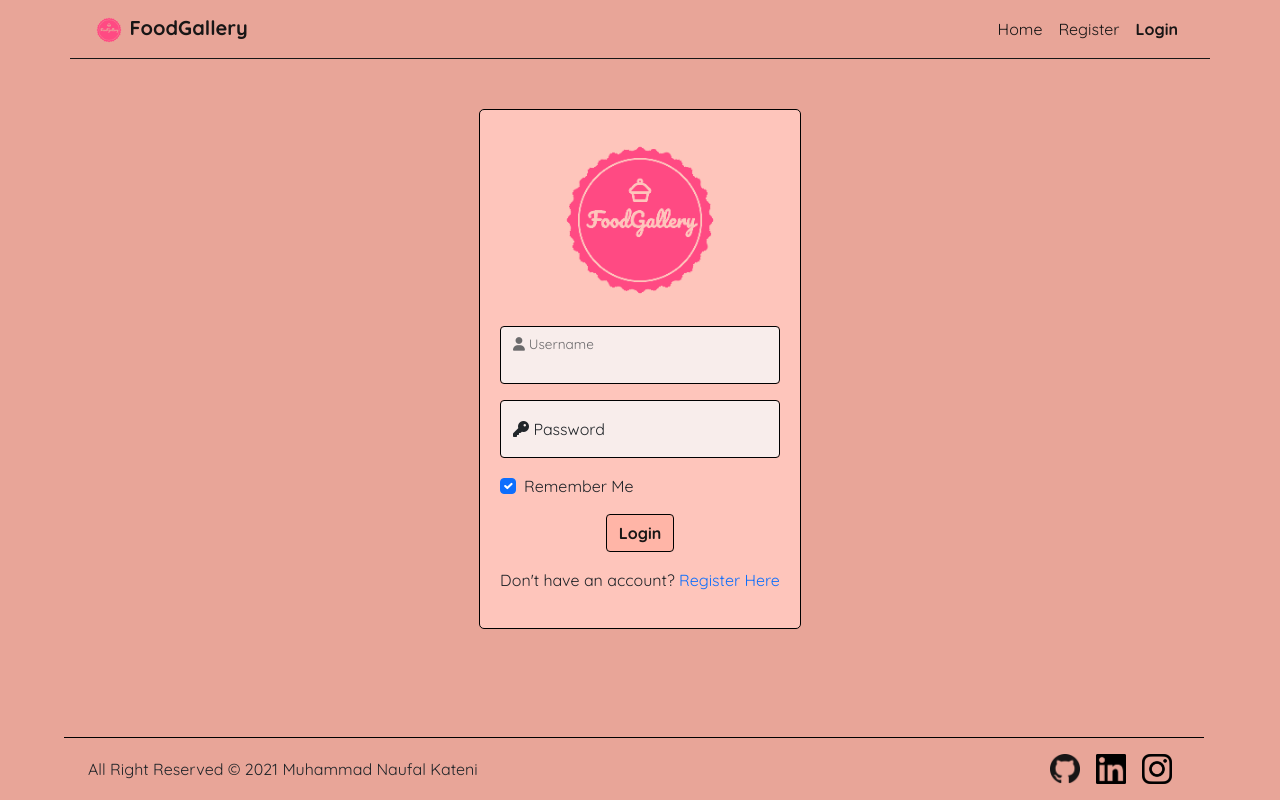
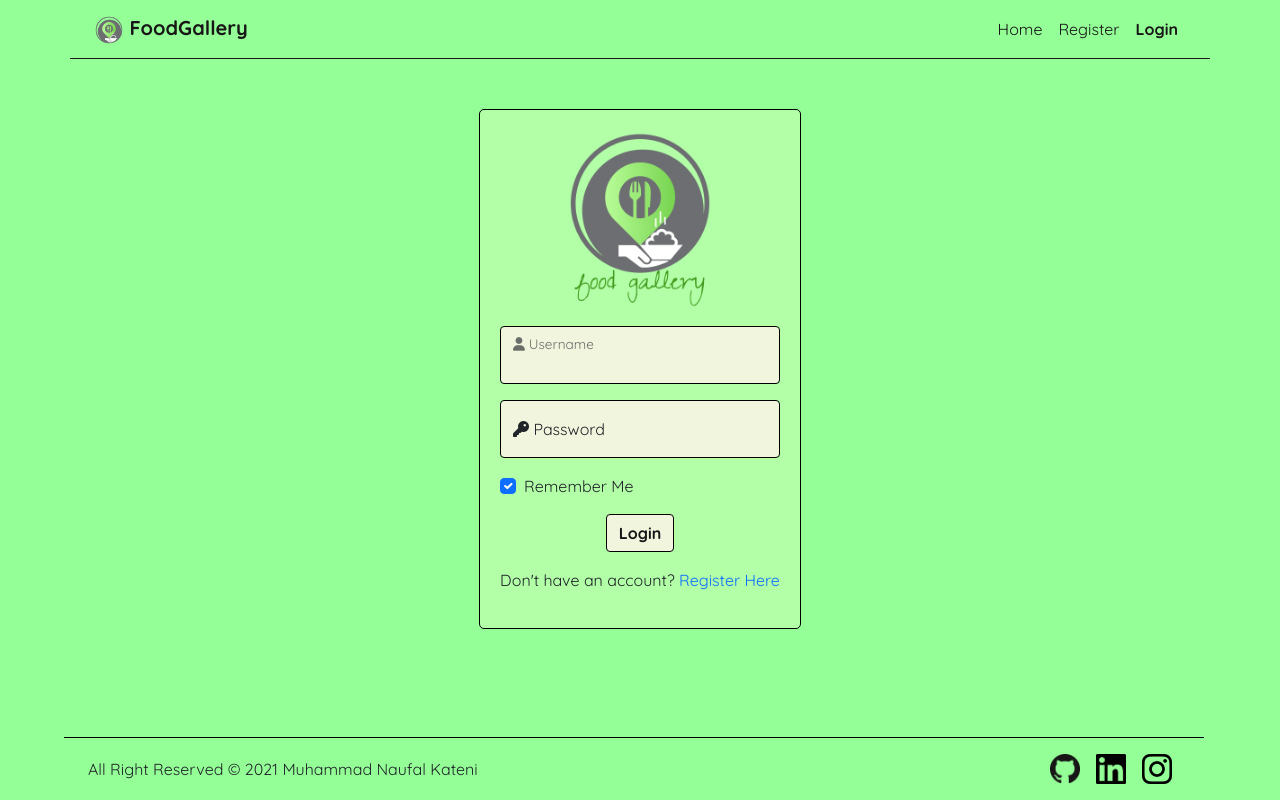
Before and after one commit to NaufalK25/ci3-foodgallery, a CodeIgniter app: page /foodgallery/home/login in a window 1280 px wide. Run offline with CodeIgniter, Linux system fonts and the light colour scheme; some libraries are stand-ins or nearby versions.

Commit message:
Change login page UI

```diff
--- a/application/views/home/login.php
+++ b/application/views/home/login.php
@@ -18,7 +18,7 @@
     <div class="login-kotak">
         <form action="post_data" method="POST">
             <div class="text-center mb-3">
-                <img src="<?= base_url(); ?>assets/img/fg.png" alt="logo" width="180">
+                <img src="<?= base_url(); ?>assets/img/fgi.png" alt="logo" width="180">
             </div>
             <div class="form-floating mb-3">
                 <input type="text" class="form-control login-input" id="username" name="username" placeholder="Username" required autofocus>
--- a/assets/css/home/index.css
+++ b/assets/css/home/index.css
@@ -0,0 +1,3 @@
+body {
+    background-color: #93ff96;
+}
--- a/assets/css/home/login.css
+++ b/assets/css/home/login.css
@@ -1,7 +1,5 @@
 body {
-    /* background-image: url("../../img/food-background.jpg");
-    background-size: cover; */
-    background-color: #E8A598;
+    background-color: #93ff96;
 }
 
 .login-kotak-luar {
@@ -14,22 +12,18 @@ body {
     border: 1px solid black !important;
     padding: 20px;
     border-radius: 5px;
-    background-color: #FEC5BB;
+    background-color: #b2ffa8;
 }
 
 .login-input {
     /* border-radius: 0 !important; */
     border: 1px solid black !important;
-    background-color: #F8EDEB;
+    background-color: #f2f5de;
 }
 
 .login-input:focus {
-    background-color: #F8EDEB;
+    background-color: #f2f5de;
 }
-
-/* .login-button {
-    border-radius: 0 !important;
-} */
 
 .login-input:focus, .login-button-kotak:focus {
     box-shadow: none !important;
@@ -39,14 +33,13 @@ body {
     border: 1px solid black;
     color: #181616;
     font-weight: 700;
-    background-color: #FFB5A7;
+    background-color: #f2f5de;
 }
 
 .login-button:hover {
     border: 1px solid black;
     color: #181616;
-    /* background-color: #fae1dd; */
-    background-color: #F8EDEB;
+    background-color: #93ff96;
 }
 
 .login-link {
--- a/assets/css/home/register.css
+++ b/assets/css/home/register.css
@@ -0,0 +1,3 @@
+body {
+    background-color: #93ff96;
+}
```
Also changed, not shown: assets/img/fg.png, assets/img/fgi.png (added).
